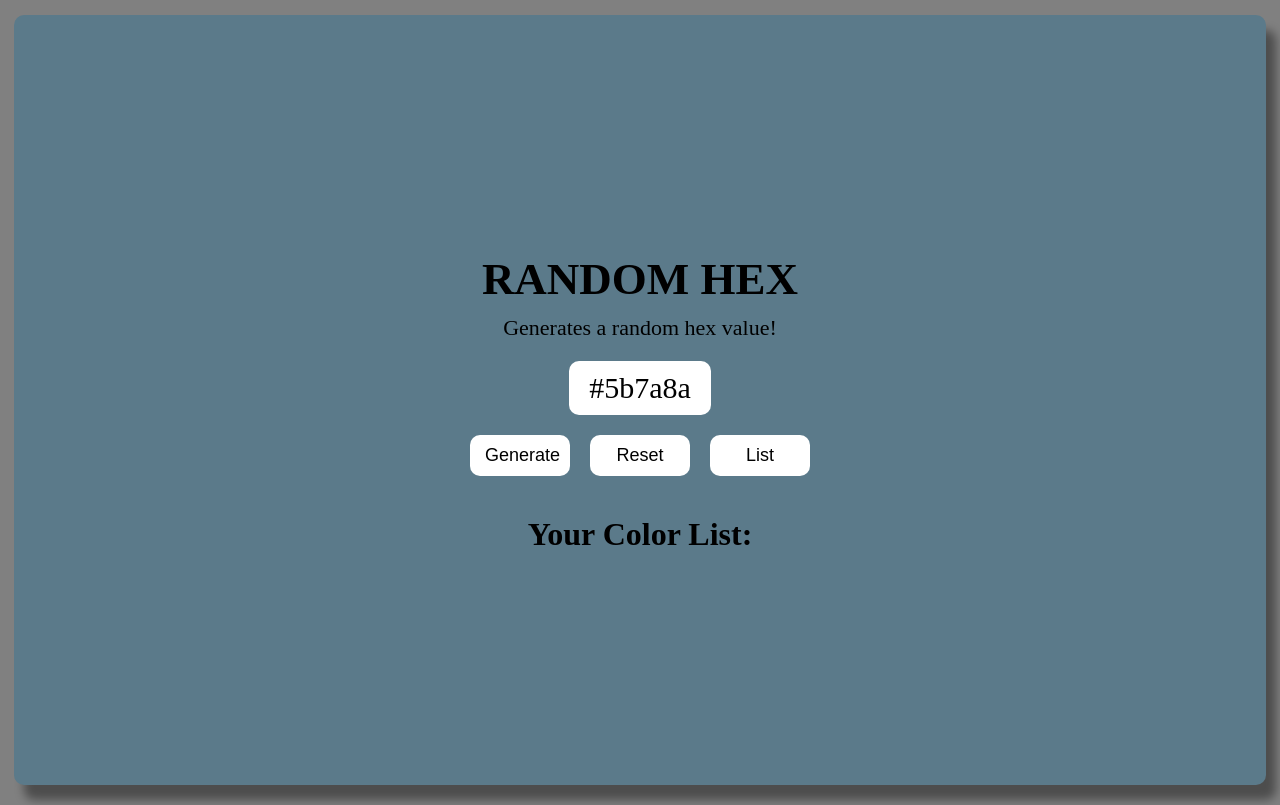
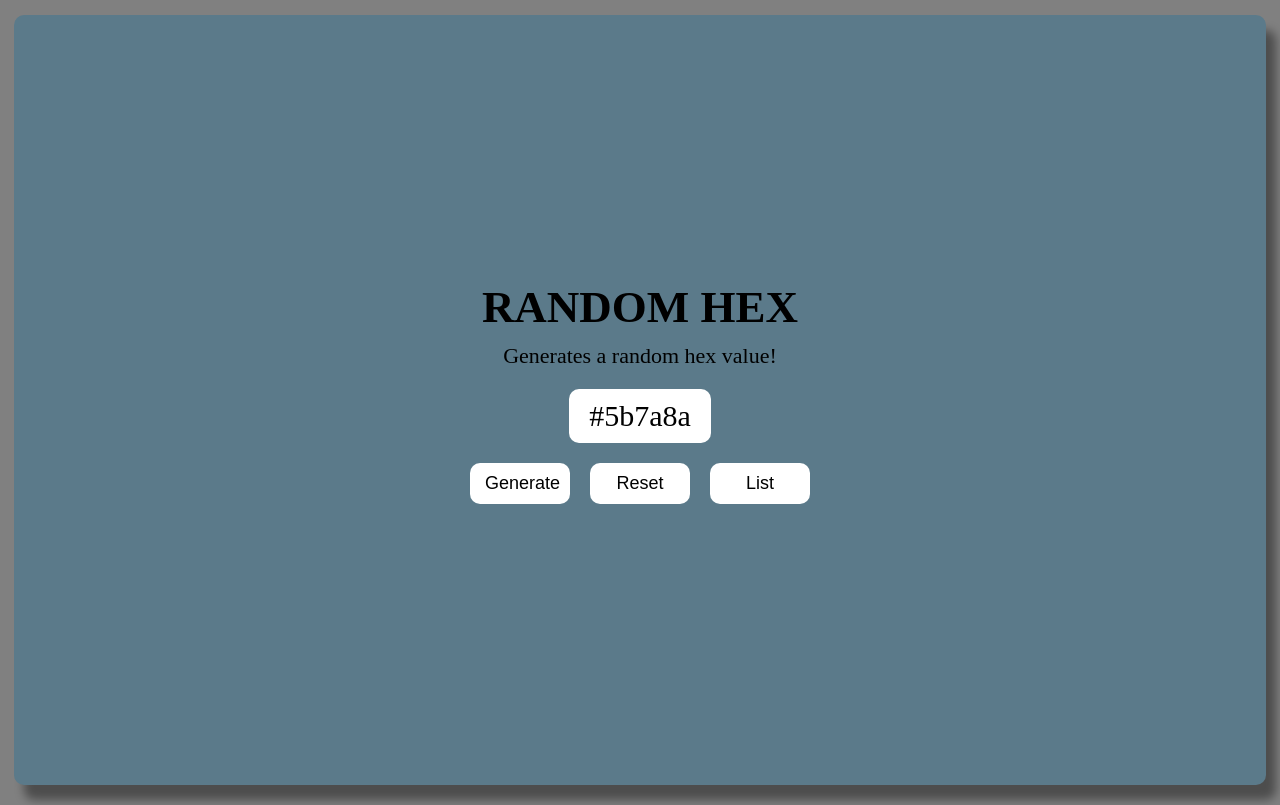
Before and after one commit to TimGeorge89/hex-firebase, a Vue app: page / in a window 1280 px wide. Built offline with nearby package versions, Linux system fonts and the light colour scheme.

Commit message:
font adjustments

```diff
--- a/src/views/Home.vue
+++ b/src/views/Home.vue
@@ -34,7 +34,7 @@
         </div>
         <!-- COLOR LIST -->
         <div class="color-list">
-          <h1>Your Color List:</h1>
+          <!-- <h1>Your Color List:</h1> -->
           <p>{{ displayWarning }}</p>
           <div v-for="item in list" :key="item" class="list">
             <ul>
@@ -182,8 +182,10 @@ button {
   h1 {
     font-size: 45px;
     padding: 15px 0 10px 0;
+    color: black;
   }
   p {
+    color: black;
     font-size: 22px;
   }
 }
@@ -208,7 +210,7 @@ button {
 // BUTTONS
 .buttons {
   display: flex;
-  margin-bottom: 20px;
+  margin-bottom: 10px;
   button {
     margin: 0 10px;
     padding: 10px 15px;
@@ -221,12 +223,9 @@ button {
 
 // COLOR LIST
 .color-list {
-  h1 {
-    // margin-top: 15px;
-  }
   p {
     font-size: 20px;
-    color: white;
+    color: black;
     margin-bottom: 10px;
   }
   .list {
@@ -245,7 +244,7 @@ button {
         cursor: pointer;
       }
       li {
-        font-size: 18px;
+        font-size: 23px;
         width: 100px;
         padding: 12px 12px;
         margin: 5px;
```
